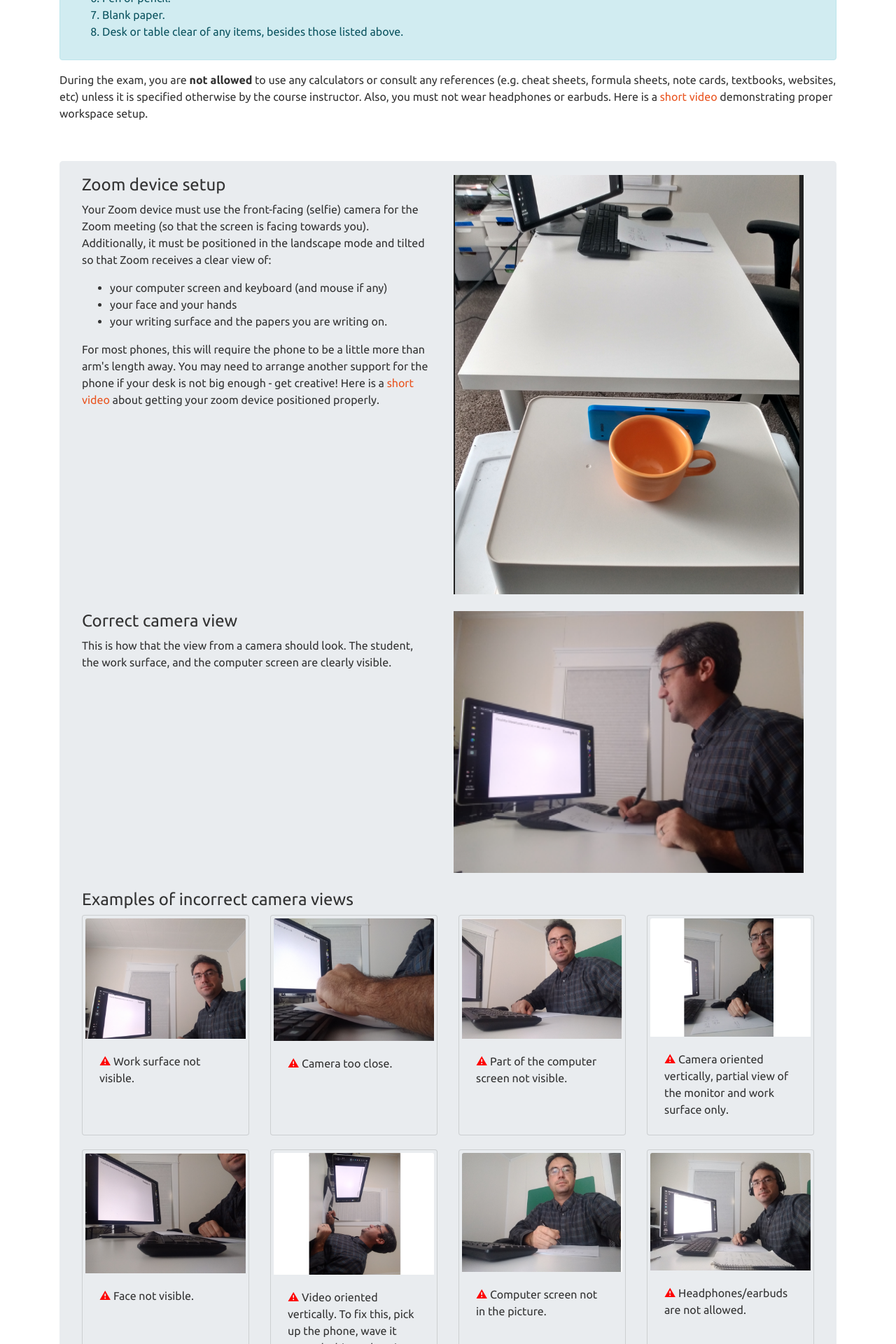
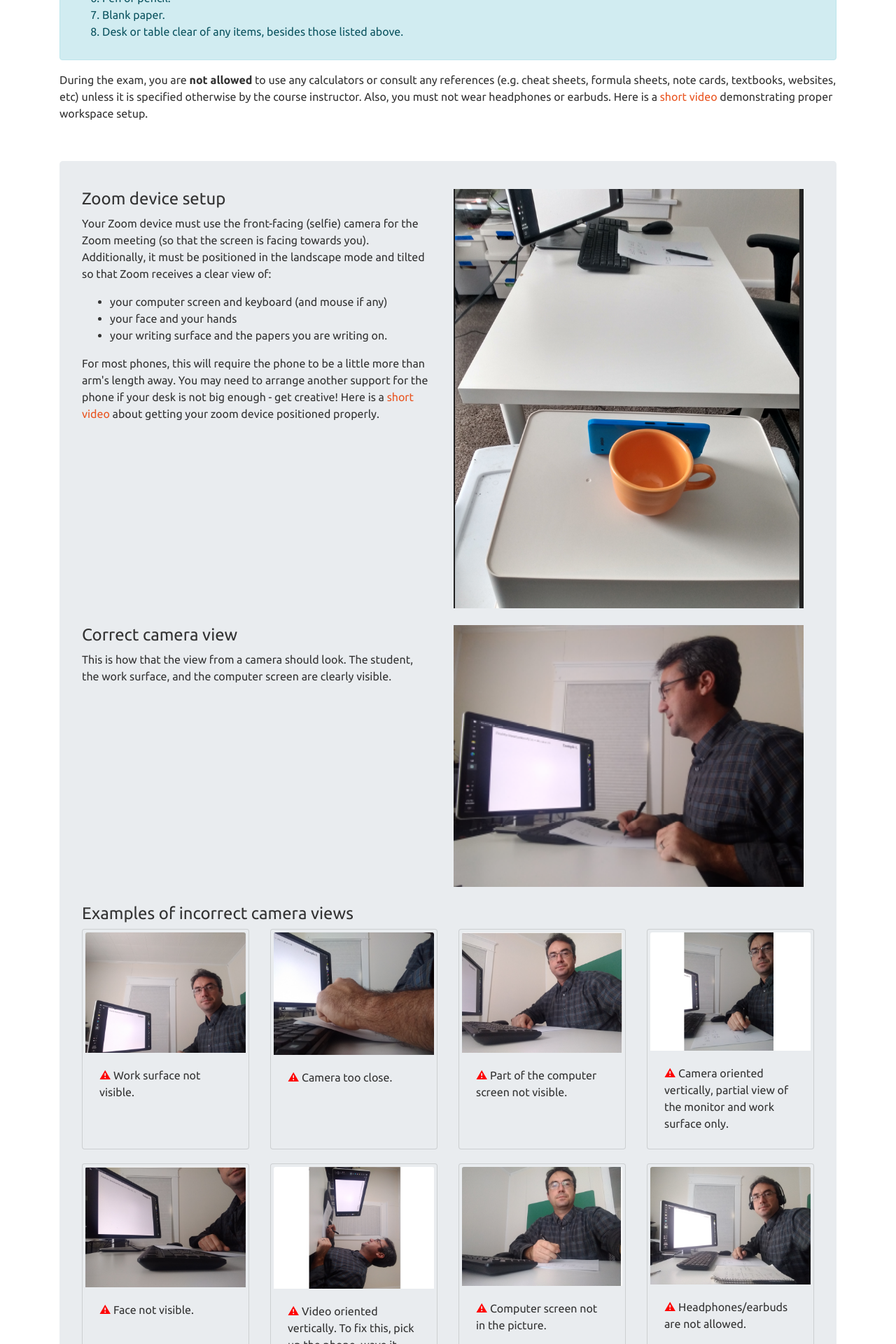
Before and after one commit to ub-math/exam_guides, a Jekyll site: the page built from docs/index.md, in a window 1280 px wide. Shown: the part 2174-4094 px from the top of the page at 70% size. Built offline with Jekyll 4.4.1, drawn with Linux system fonts in a browser that asks for light colours.

Commit message:
Update index.md

```diff
--- a/docs/index.md
+++ b/docs/index.md
@@ -114,7 +114,7 @@ demonstrating proper workspace setup.
 
 <br/>
 
-<div class="jumbotron" style="padding-top:20px; padding-bottom:20px;">
+<div class="jumbotron" style="padding-top:40px; padding-bottom:20px;">
 <div class="container" style="padding-left:0">
     <div class="row">
         <div class="col-lg">
```
